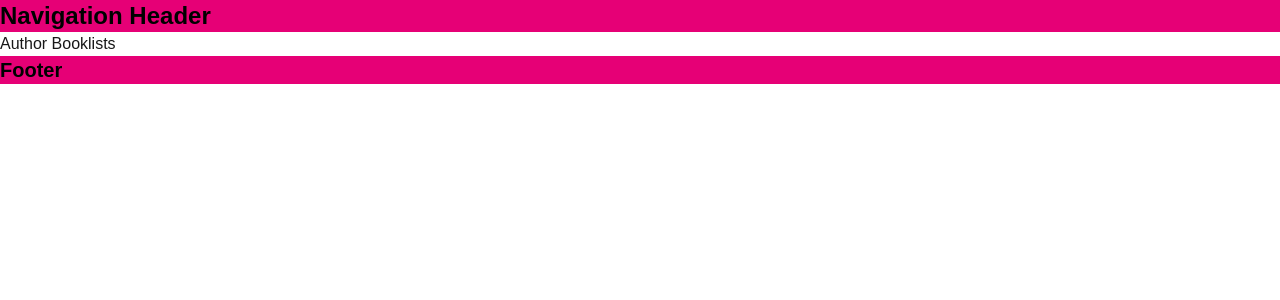
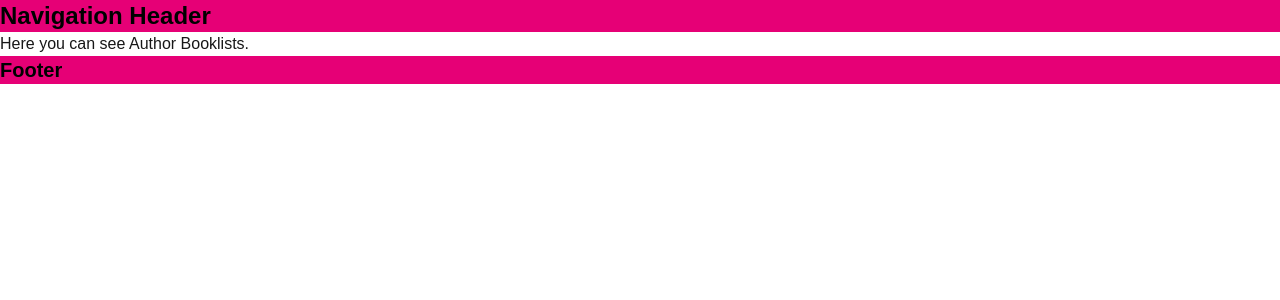
Before and after one commit to Yoon03-cloud/next.js_FullStack, a Next.js app in the folder next-shop/: page /blog/author/1/books in a window 1280 px wide. Shown: the top 300 px of the page. Built offline with nearby package versions, Linux system fonts and the light colour scheme.

Commit message:
new commit

```diff
--- a/next-shop/app/(root)/blog/author/[authorID]/books/page.tsx
+++ b/next-shop/app/(root)/blog/author/[authorID]/books/page.tsx
@@ -1,5 +1,9 @@
 function Booklist() {
-  return <div>Author Booklists</div>;
+  return (
+    <div>
+      <h1>Here you can see Author Booklists.</h1>
+    </div>
+  );
 }
 
 export default Booklist;
--- a/next-shop/app/(root)/blog/author/page.tsx
+++ b/next-shop/app/(root)/blog/author/page.tsx
@@ -1,5 +1,5 @@
 function Author() {
-  return <div>Author Information</div>;
+  return <div>This is the page for Author Information</div>;
 }
 
 export default Author;
--- a/next-shop/app/(root)/blog/page.tsx
+++ b/next-shop/app/(root)/blog/page.tsx
@@ -1,5 +1,5 @@
 function Blog() {
-  return <div>Blog Post</div>;
+  return <div>Blog Post. Hope you enjoy reading!</div>;
 }
 
 export default Blog;
--- a/next-shop/app/(root)/dashboard/page.tsx
+++ b/next-shop/app/(root)/dashboard/page.tsx
@@ -1,7 +1,7 @@
 import React from "react";
 
 function Dashboard() {
-  return <div>Dashboard</div>;
+  return <div>Dashboard Page</div>;
 }
 
 export default Dashboard;
```
Also changed, not shown: 1 other file (tests, documents, lock files or other folders).
